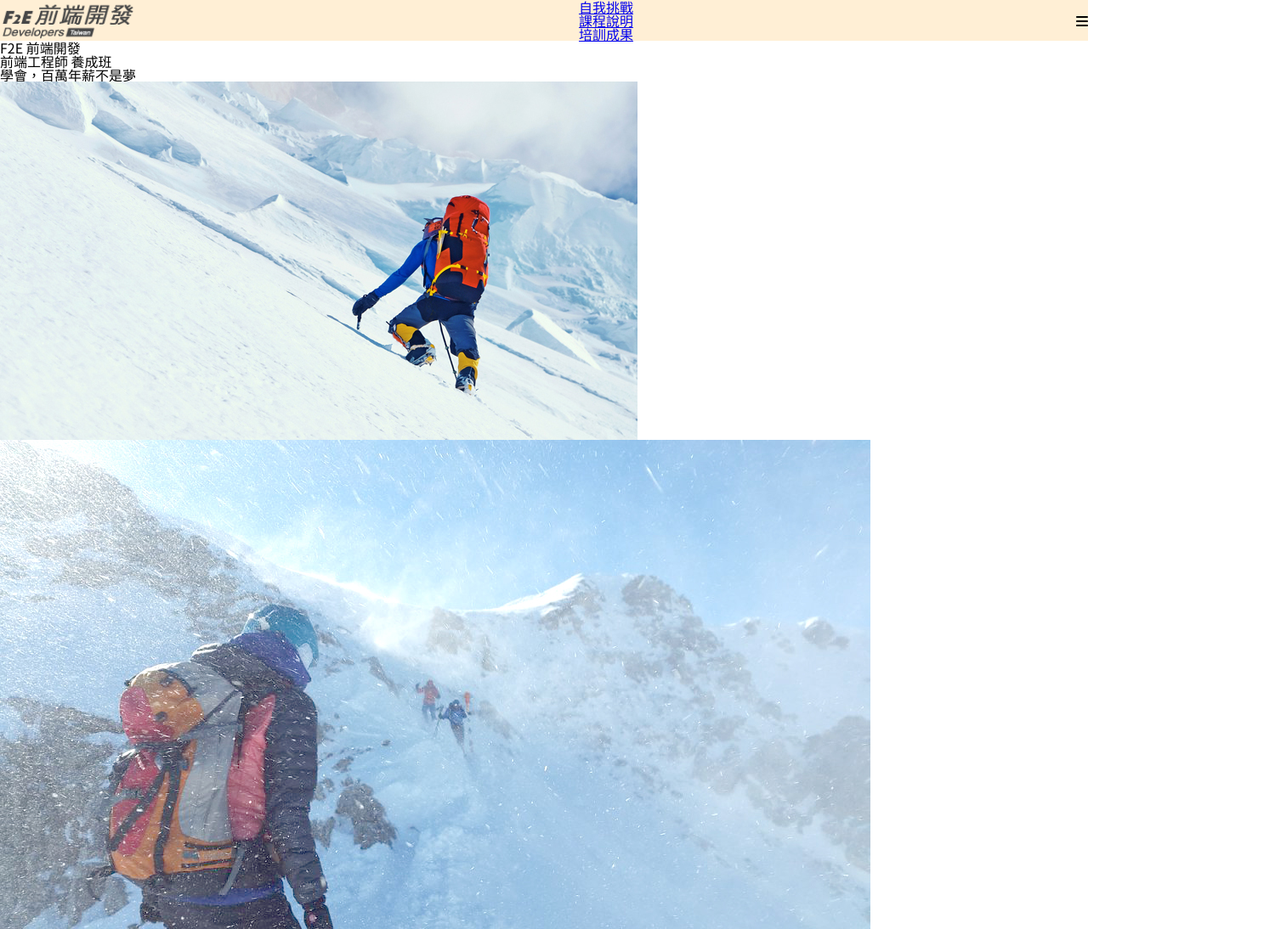
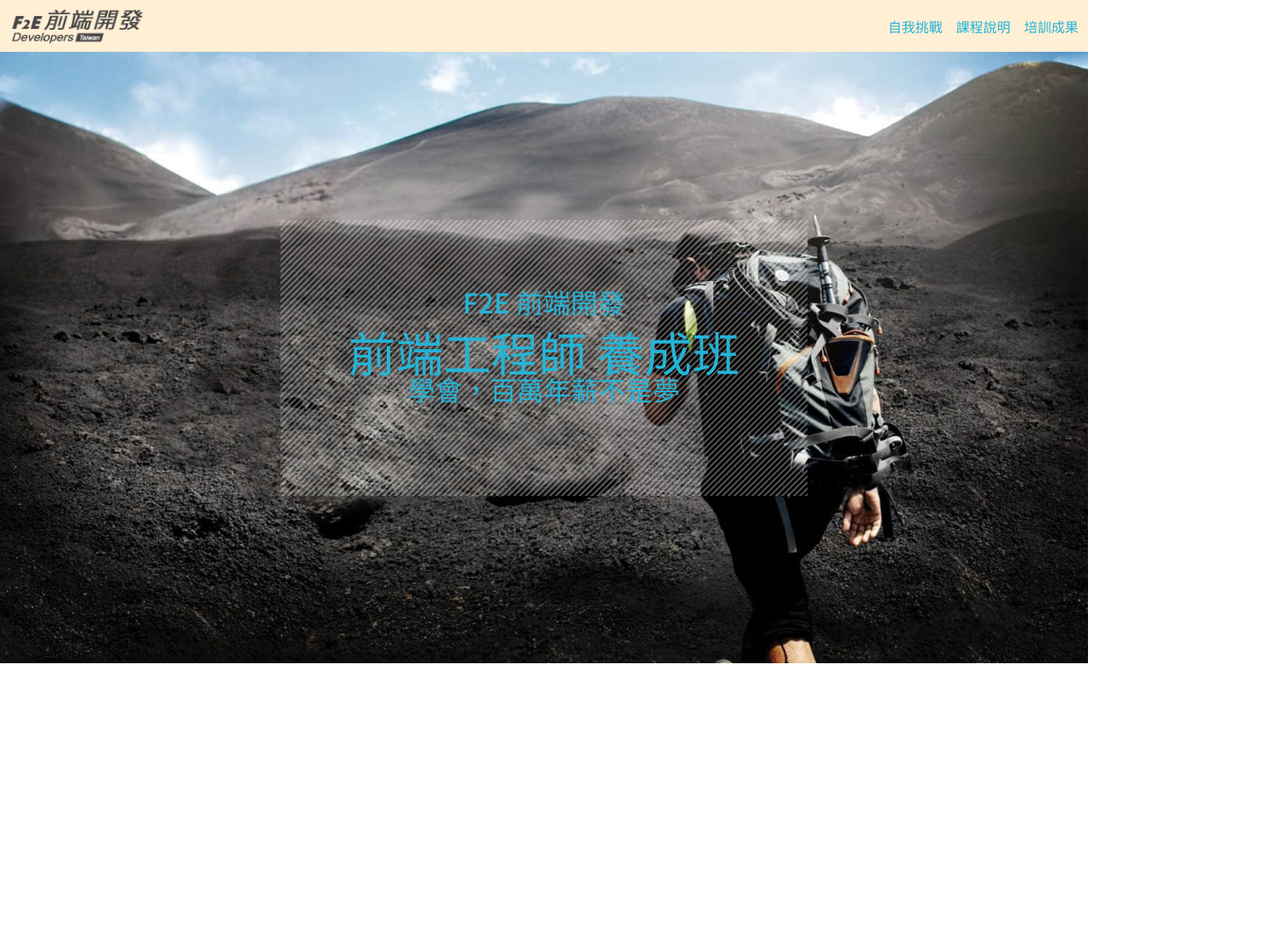
Before and after one commit to dora20020816/myProject, a plain HTML site: page f2e/index.html in a window 1280 px wide. Shown: the top 1094 px of the page at 85% size, 1500 px wide, since content can reach past the window. After the commit the page ends 800 px from the top, so only its background shows below. Drawn offline with nearby package versions, Linux system fonts and the light colour scheme.

Commit message:
Add files via upload

```diff
--- a/f2e/index.css
+++ b/f2e/index.css
@@ -7,7 +7,67 @@
     --opacity-color:rgba(255,255,255,.3);
 }
 
-/* reset --------------------------*/
+/* animation -------------------- */
+
+.ani-fade {
+  opacity: 0;
+  animation-name: fade;
+  animation-duration: 20s;
+  animation-iteration-count: infinite;
+}
+
+.ani-delay-5 {
+  animation-delay: 5s;
+}
+
+.ani-delay-10 {
+  animation-delay: 10s;
+}
+
+.ani-delay-15 {
+  animation-delay: 15s;
+}
+
+@keyframes fade {
+  0% {
+    opacity: 0;
+  }
+  5% {
+    opacity: 1;
+  }
+  25% {
+    opacity: 1;
+  }
+  30% {
+    opacity: 0;
+  }
+}
+
+.ani-blend-color {
+  animation-name: blend-color;
+  animation-duration: 20s;
+  animation-iteration-count: infinite;
+}
+
+@keyframes blend-color {
+  0% {
+    color: #fff;
+  }
+  5% {
+    color: var(--primary-color);
+  }
+  50% {
+    color: var(--primary-color);
+  }
+  55% {
+    color: #fff;
+  }
+  100% {
+    color: #fff;
+  }
+}
+
+/* reset -------------------- */
 
 body{
     font-family: "Noto Sans TC", serif;
@@ -20,13 +80,116 @@
 
 /* header -------------------*/
 
-.header-food{
+.header {
     /* background-color: pink; */
+    display: flex;
+    justify-content: space-between;
+    align-items: center;
+}
+
+  .header-head,
+  .header-body,
+  .header-foot {
+    padding: .5rem .7rem;
+}
+
+  .header-foot {
     display: none;
 }
 
-.nav-btnWrap{
+.header-fixed {
+    position: fixed;
+    z-index: 10;
+    width: 100%;
+}
+
+/* nav ------------------ */
+
+  .nav-ul {
+    display: flex;
+}
+
+  .nav-li {
+    margin-left: 1rem;
+}
+
+  .nav-link {
+    color: var(--primary-color);
+    text-decoration: none;
+}
+
+  .nav-link:hover {
+    text-decoration: underline;
+}
+
+  .nav-btnWrap {
     display: none;
+}
+
+/* banner ---------------- */
+
+.banner {
+    position: relative;
+    /* background-color: pink; */
+    aspect-ratio: 16 / 9;
+    display: flex;
+    justify-content: center;
+    align-items: center;
+}
+
+.banner-head {
+    color: var(--primary-color);
+    text-align: center;
+    padding: 5rem;
+    z-index: 2;
+    position: relative;
+    /* background-color: rgba(255, 255, 255, .5); */
+    /* background-color: pink; */
+    background-image: linear-gradient(
+      -45deg,
+      var(--opacity-color) 0%,
+      var(--opacity-color) 25%,
+      transparent 26%,
+      transparent 50%,
+      var(--opacity-color) 51%,
+      var(--opacity-color) 75%,
+      transparent 76%,
+      transparent 100%
+    );
+    background-size: 7px 7px;
+}
+
+.banner-body {
+    position: absolute;
+    width: 100%;
+    top: 0;
+}
+
+.banner-title {
+    font-size: 3.5rem;
+    font-weight: 500;
+    margin-top: 15px;
+    margin-bottom: 30px;
+}
+
+.banner-subtitle {
+    font-size: 2rem;
+    font-weight: 500;
+}
+
+.banner-description {
+    font-size: 2rem;
+}
+
+.banner-img {
+    position: absolute;
+    top: 0;
+    left: 0;
+    width: 100%;
+    height: auto;
+    aspect-ratio: 16 / 9;
+    object-fit: cover;
+    background-color: pink;
 }
 
 .header{
@@ -35,3 +198,33 @@
 justify-content: space-between;
 align-items: center;
 }
+
+
+
+
+
+
+
+
+
+
+
+
+
+.section-info .secrion-title {
+    color:var(--primary-color);
+}
+
+.section-img-student {
+    transform: scale(1.1);
+    transform-origin: left top;
+    clip-path: polygon(25% 0, 100% 0, 75% 70%, 0 70%);
+    z-index: 2;
+    position: relative;
+}
+
+.section-img-discuss {
+    transform: scale(2);
+    transform-origin: right top;
+    clip-path: polygon(50% 0, 100% 0, 65% 90%, 15% 90%);
+}
```
